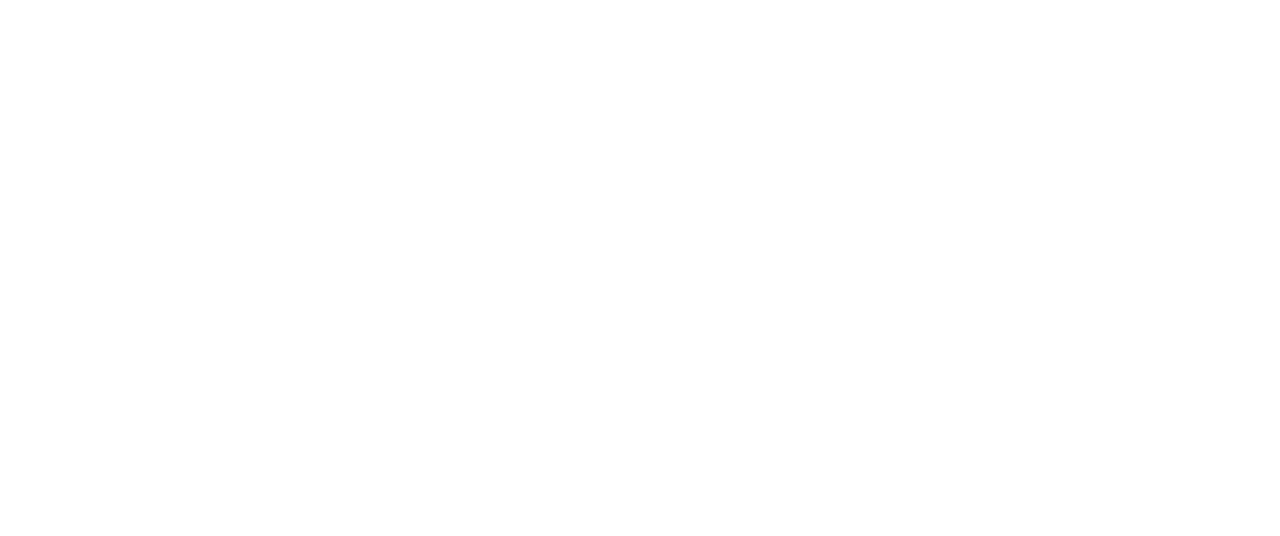
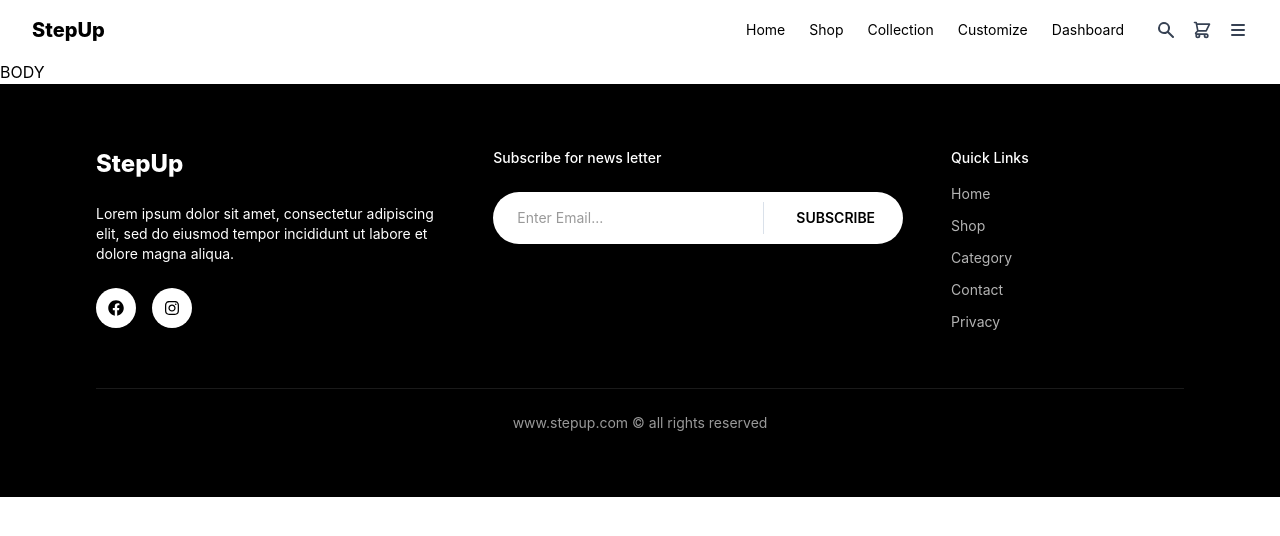
Before and after one commit to 3lwa2005/Shoes-E-Commerce-project, a React (Vite) app: page / in a window 1280 px wide. Shown: the top 536 px of the page. Built offline with nearby package versions, Linux system fonts and the light colour scheme.

Commit message:
navbar and footer

```diff
--- a/package.json
+++ b/package.json
@@ -13,6 +13,7 @@
     "@tailwindcss/vite": "^4.3.3",
     "react": "^19.2.8",
     "react-dom": "^19.2.8",
+    "react-icons": "^5.7.0",
     "tailwindcss": "^4.3.3"
   },
   "devDependencies": {
--- a/src/App.jsx
+++ b/src/App.jsx
@@ -1,11 +1,17 @@
 import { useState } from 'react'
+import Layout from './Components/Layout'
 
 
 function App() {
 
 
   return (
-  <div ></div>
+  <>
+
+    <Layout>
+      <div>BODY</div>
+    </Layout>
+  </>
   )
 }
 
--- a/src/Components/Footer.jsx
+++ b/src/Components/Footer.jsx
@@ -0,0 +1,79 @@
+import { FaFacebook, FaInstagram } from 'react-icons/fa'
+
+function Footer() {
+  const links = [
+    { label: 'Home', href: '#home' },
+    { label: 'Shop', href: '#shop' },
+    { label: 'Category', href: '#category' },
+    { label: 'Contact', href: '#contact' },
+    { label: 'Privacy', href: '#privacy' },
+  ]
+
+  return (
+    <footer className="bg-black text-white py-16">
+      <div className="mx-auto max-w-6xl px-8">
+        <div className="grid gap-12 lg:grid-cols-[1.5fr_1fr_1fr]">
+          <div className="space-y-6">
+            <h3 className="text-2xl font-extrabold font-poppins">StepUp</h3>
+            <p className="text-sm font-poppins font-normal text-white">
+              Lorem ipsum dolor sit amet, consectetur adipiscing elit, sed do eiusmod tempor incididunt ut labore et dolore magna aliqua.
+            </p>
+            <div className="flex items-center gap-4">
+              <a
+                href="#"
+                className="grid h-10 w-10 place-items-center rounded-full bg-white text-black hover:bg-white/90 transition"
+                aria-label="Facebook"
+              >
+                <FaFacebook className="h-4 w-4" />
+              </a>
+              <a
+                href="#"
+                className="grid h-10 w-10 place-items-center rounded-full bg-white text-black hover:bg-white/90 transition"
+                aria-label="Instagram"
+              >
+                <FaInstagram className="h-4 w-4" />
+              </a>
+            </div>
+          </div>
+
+          <div className="space-y-6">
+            <div className="text-sm font-medium">Subscribe for news letter</div>
+            <form className="mx-auto flex w-full max-w-md items-center rounded-full bg-white px-1 py-1 text-black shadow-sm sm:max-w-none">
+              <input
+                type="email"
+                placeholder="Enter Email..."
+                className="flex-1 rounded-full bg-transparent px-5 py-3 text-sm text-black placeholder:text-black/40 focus:outline-none"
+              />
+              <div className="mx-2 h-8 w-px bg-slate-300/70" />
+              <button
+                type="submit"
+                className="rounded-full  px-6 py-3 text-sm font-semibold text-black hover:bg-gray-900 transition"
+              >
+                SUBSCRIBE
+              </button>
+            </form>
+          </div>
+
+          <div className="space-y-4">
+            <div className="text-sm font-medium">Quick Links</div>
+            <ul className="space-y-3 text-sm text-white/70">
+              {links.map(({ label, href }) => (
+                <li key={label}>
+                  <a href={href} className="hover:text-white transition-colors">
+                    {label}
+                  </a>
+                </li>
+              ))}
+            </ul>
+          </div>
+        </div>
+
+        <div className="mt-14 border-t border-white/10 pt-6 text-center text-sm text-white/60">
+          www.stepup.com © all rights reserved
+        </div>
+      </div>
+    </footer>
+  )
+}
+
+export default Footer
--- /dev/null
+++ b/src/Components/Layout.jsx
@@ -0,0 +1,14 @@
+import NavBar from './NavBar'
+import Footer from './Footer'
+
+function Layout({ children }) {
+  return (
+    <>
+      <NavBar />
+      {children}
+      <Footer  />
+    </>
+  )
+}
+
+export default Layout
--- a/src/Components/NavBar.jsx
+++ b/src/Components/NavBar.jsx
@@ -1,6 +1,44 @@
-import { useState } from 'react'
+import { HiSearch, HiOutlineShoppingCart, HiMenu } from 'react-icons/hi'
+function NavBar() {
+  const links = [
+    { label: 'Home', href: '#home' },
+    { label: 'Shop', href: '#shop' },
+    { label: 'Collection', href: '#collection' },
+    { label: 'Customize', href: '#customize' },
+    { label: 'Dashboard', href: '#dashboard' },
+  ]
 
-function NavBar(){
+  return (
+    <nav className="flex items-center justify-between px-8 py-4">
+      <div className="font-extrabold font-Poppins text-xl">StepUp</div>
 
-    return
+      <div className="flex items-center gap-8">
+        <div className="flex gap-6">
+          {links.map(({ label, href }) => (
+            <a
+              key={label}
+              href={href}
+              className="text-sm font-normal hover:text-gray-500 transition-colors"
+            >
+              {label}
+            </a>
+          ))}
+        </div>
+
+        <div className="flex items-center gap-4 text-gray-700">
+          <button type="button" aria-label="Search" className="hover:text-gray-500 transition-colors">
+            <HiSearch className="w-5 h-5" />
+          </button>
+          <button type="button" aria-label="Cart" className="hover:text-gray-500 transition-colors">
+            <HiOutlineShoppingCart className="w-5 h-5" />
+          </button>
+          <button type="button" aria-label="Menu" className="hover:text-gray-500 transition-colors">
+            <HiMenu className="w-5 h-5" />
+          </button>
+        </div>
+      </div>
+    </nav>
+  )
 }
+
+export default NavBar
```
Also changed, not shown: 1 other file (tests, documents, lock files or other folders).
